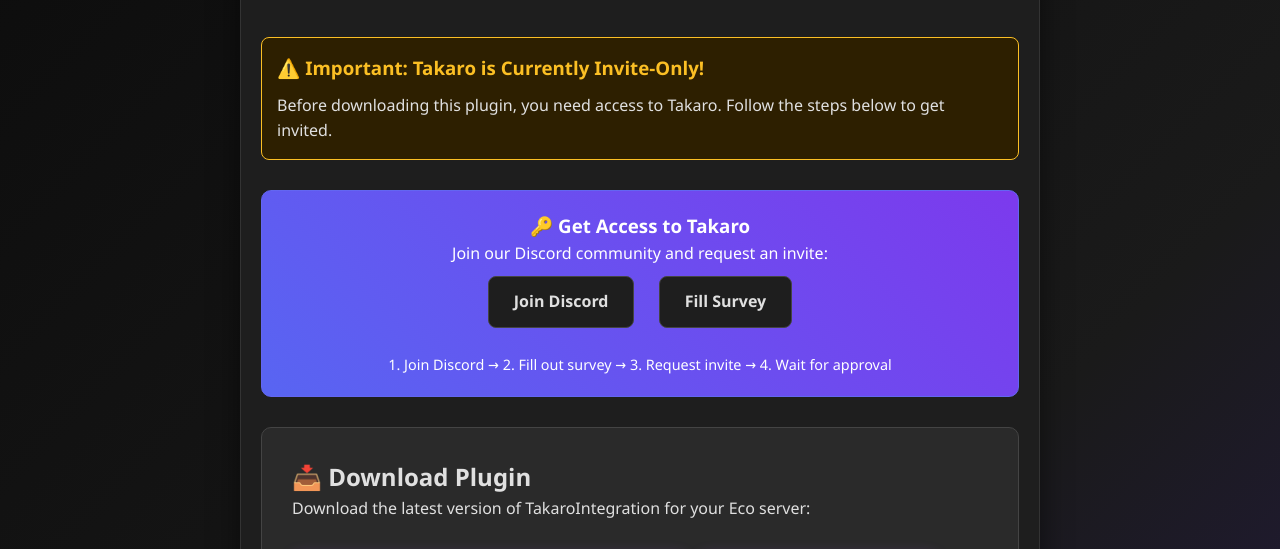
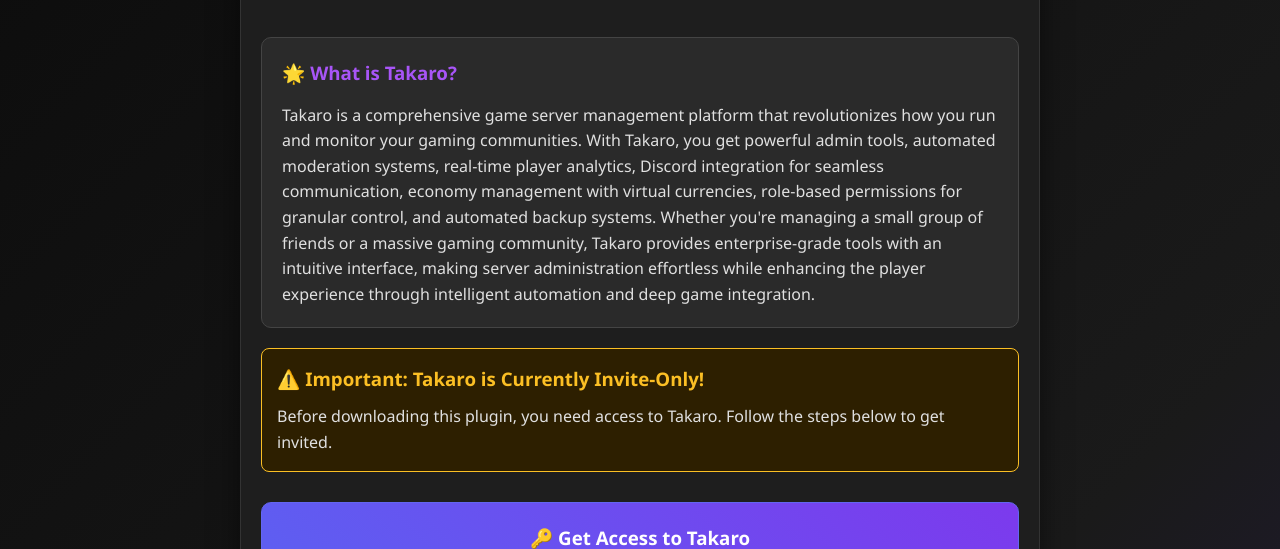
Before and after one commit to mad-001/takaro-eco-integration, a plain HTML site: page docs/index.html in a window 1280 px wide. Shown: the part 202-751 px from the top of the page. Drawn offline with Linux system fonts and the light colour scheme.

Commit message:
Add comprehensive paragraph about Takaro's features
- Explain what Takaro platform offers users
- Highlight key features: admin tools, analytics, Discord integration, economy
- Emphasize enterprise-grade capabilities with intuitive interface
- Position Takaro as comprehensive gaming community management solution

```diff
--- a/docs/index.html
+++ b/docs/index.html
@@ -204,6 +204,11 @@
             <p>Official Takaro plugin for Eco game servers</p>
         </div>
 
+        <div class="steps">
+            <h3>🌟 What is Takaro?</h3>
+            <p>Takaro is a comprehensive game server management platform that revolutionizes how you run and monitor your gaming communities. With Takaro, you get powerful admin tools, automated moderation systems, real-time player analytics, Discord integration for seamless communication, economy management with virtual currencies, role-based permissions for granular control, and automated backup systems. Whether you're managing a small group of friends or a massive gaming community, Takaro provides enterprise-grade tools with an intuitive interface, making server administration effortless while enhancing the player experience through intelligent automation and deep game integration.</p>
+        </div>
+
         <div class="warning">
             <h3>⚠️ Important: Takaro is Currently Invite-Only!</h3>
             <p>Before downloading this plugin, you need access to Takaro. Follow the steps below to get invited.</p>
```
